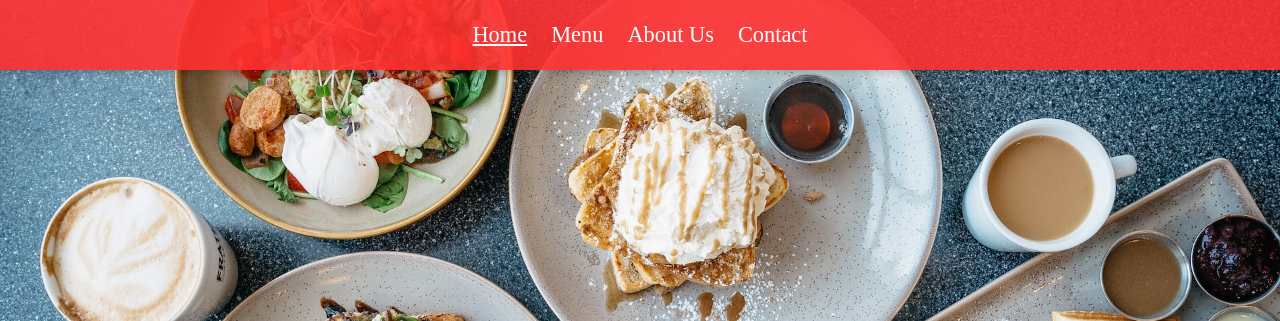
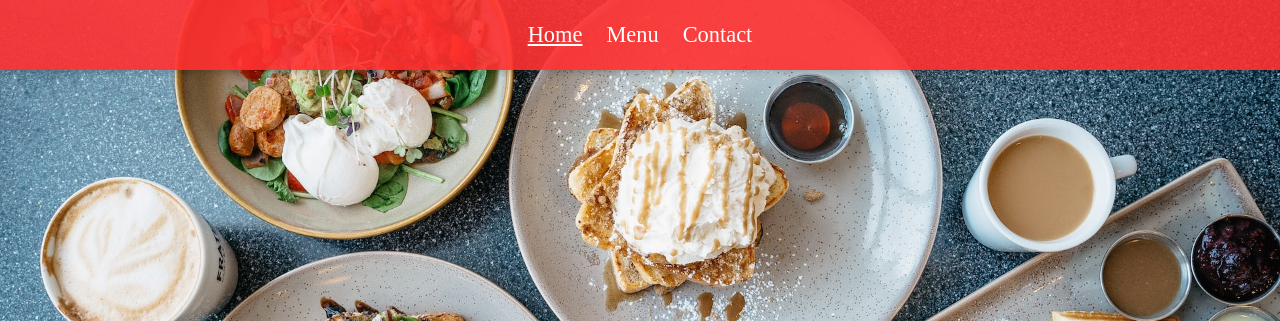
Before and after one commit to ianthomCO/odin-restaurant-page, a website built with webpack: page dist/index.html in a window 1280 px wide. Shown: the top 321 px of the page. Built offline with nearby package versions, Linux system fonts and the light colour scheme.

Commit message:
Remove About page and add Initialize file

```diff
--- a/src/index.js
+++ b/src/index.js
@@ -1,9 +1,9 @@
 import './style/style.scss';
 
-import loadAbout from './pages/about';
-import loadContact from './pages/contact';
+import initializeWebsite from './pages/initialize';
 import loadHome from './pages/home';
 import loadMenu from './pages/menu';
+import loadContact from './pages/contact';
 
 createNav();
 
@@ -11,7 +11,7 @@ function createNav(){
     const content = document.getElementById('content');
     const nav = document.createElement('nav');
     const ul = document.createElement('ul');
-    const navBarList = ["Home","Menu","About Us","Contact"];
+    const navBarList = ["Home","Menu","Contact"];
 
     nav.classList.add("navbar");
 
--- a/src/pages/about.js
+++ /dev/null
@@ -1,5 +0,0 @@
-function loadAbout(){
-    console.log("Load About Page");
-}
-
-export default loadAbout;
--- /dev/null
+++ b/src/pages/initialize.js
@@ -0,0 +1,5 @@
+function initializeWebsite(){
+    console.log("Initialize Website");
+}
+
+export default initializeWebsite;
```
Also changed, not shown: dist/index.html, dist/main.js.
